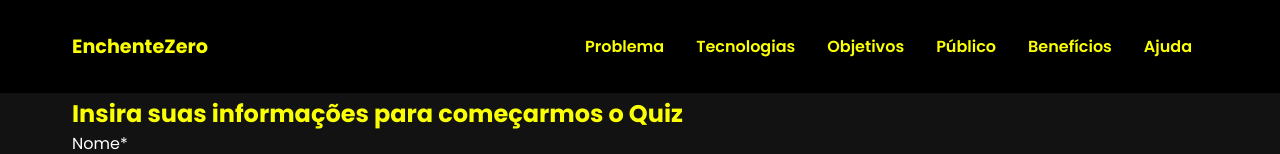
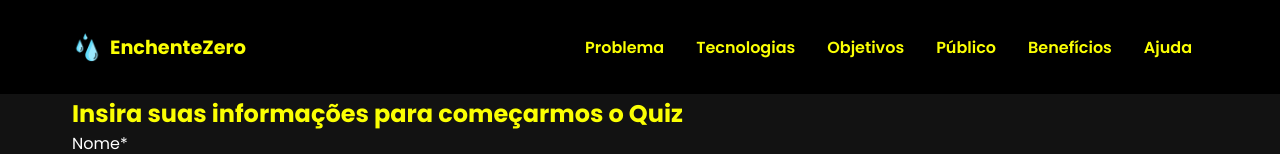
Before and after one commit to GlobalSolution-EnchenteZero/enchenteZeroFront, a plain HTML site: page quiz.html in a window 1280 px wide. Shown: the top 154 px of the page. Drawn offline with Linux system fonts and the light colour scheme.

Commit message:
Adicionando logo e favicon no quiz

```diff
--- a/quiz.html
+++ b/quiz.html
@@ -3,6 +3,7 @@
 <head>
   <meta charset="UTF-8">
   <meta name="viewport" content="width=device-width, initial-scale=1">
+  <link rel="icon" type="image/x-icon" href="./src/assets/favicon.png">
   <title>Quiz - EnchenteZero</title>
   <link rel="stylesheet" href="./src/css/style.css">
   <link href="https://fonts.googleapis.com/css2?family=Poppins:wght@400;600;700&display=swap" rel="stylesheet">
@@ -12,7 +13,10 @@
 
     <header>
         <nav class="container">
-            <div class="logo">EnchenteZero</div>
+            <div class="logo">
+                <img src="./src/assets/logo.png" alt="Logo EnchenteZero" class="logo-img">
+                EnchenteZero
+            </div>
             <div class="menu-toggle" id="menu-toggle">☰</div>
                 <ul id="menu">
                     <li><a href="index.html#problema">Problema</a></li>
```
